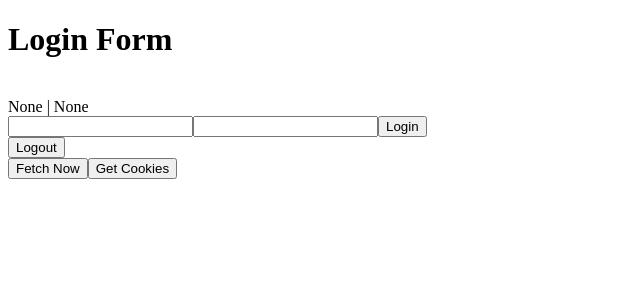
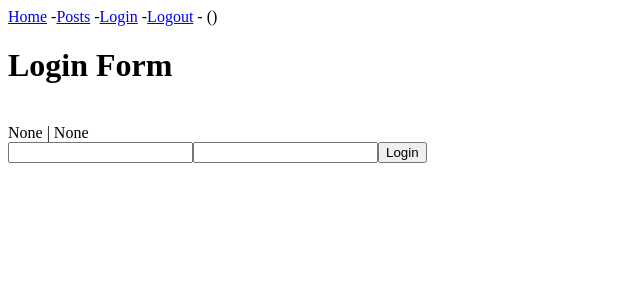
Before and after one commit to MoaathAlattas/Strapi-PostgreSQL-NextJs, a Next.js app in the folder client/web/: page /login in a window 1280 px wide. Shown: the top 300 px of the page, without its empty margins (0-640 px from the left). Built offline with nearby package versions, Linux system fonts and the light colour scheme; no server answers.

Commit message:
add links

```diff
--- /dev/null
+++ b/client/web/components/navbar.js
@@ -0,0 +1,32 @@
+import Link from 'next/link'
+import { useState, useEffect } from 'react'
+
+const Page = ({}) => {
+
+  const [user, setUser] = useState({})
+
+ const  getUser = async () => {
+    const res = await fetch(`http://api.hhar.com/users/me`, {
+      credentials: "include",
+    })
+    if(res.ok){
+      const js = await res.json()
+      setUser(js)
+      return js
+    }
+  }
+useEffect(()=>{ getUser() },[])
+
+  return (
+    <div>
+        <Link href="/"><a>Home</a></Link> -
+        <Link href="/posts"><a>Posts</a></Link> -
+        <Link href="/login"><a>Login</a></Link> -
+        <Link href="/logout"><a>Logout</a></Link> -
+        ({user&& user.username})
+    </div>
+  )
+}
+
+
+export default Page
--- a/client/web/pages/index.js
+++ b/client/web/pages/index.js
@@ -1,10 +1,11 @@
-import fetch from 'node-fetch'
-import { useState, useEffect } from 'react'
+import Link from 'next/link'
+import Navbar from '../components/navbar'
 
 const Home = () => {
 
   return (
     <>
+      <Navbar />
       <h1>Next.js App!</h1><br />
     </>
   )
--- a/client/web/pages/login.js
+++ b/client/web/pages/login.js
@@ -1,6 +1,10 @@
 import { useState } from 'react'
 import fetch from 'node-fetch'
 import Cookies from 'js-cookie'
+
+import Navbar from '../components/navbar'
+
+
 const Home = ({}) => {
 
   const [auth, setAuth] = useState({
@@ -54,28 +58,9 @@ const Home = ({}) => {
     console.log(json)
   }
 
-  const logout = async () => {
-    const url = 'http://hhar.com/api/logout'
-
-    const req = await fetch(url, {
-      method: 'POST',
-      //credentials: "include",
-    })
-
-    if (req.ok) {
-      console.log(req)
-    } else {
-      console.log("you Suck!")
-    }
-  }
-
-  const cok = () => {
-    console.log(Cookies.get())
-    console.log(Cookies.get('Authorization'))
-  }
-
   return (
     <>
+      <Navbar />
       <h1>Login Form</h1><br />
       {auth.username || "None"} | {auth.password || "None"}
       <div>
@@ -84,18 +69,9 @@ const Home = ({}) => {
           <input type="password" name="password" id="password" value={auth.password} onChange={handleChange} />
           <button type="submit">Login</button>
         </form>
-        <button onClick={logout}>Logout</button>
       </div>
-      <button onClick={fetchData}>Fetch Now</button>
-      <button onClick={cok}>Get Cookies</button>
     </>
   )
 }
 
-Home.getInitialProps = ({ req, res }) => {
-
-  return {}
-
-}
-
 export default Home
```
Also changed, not shown: client/web/pages/logout.js (added, +31 -0 lines), client/web/pages/posts.js (+12 -4 lines).
